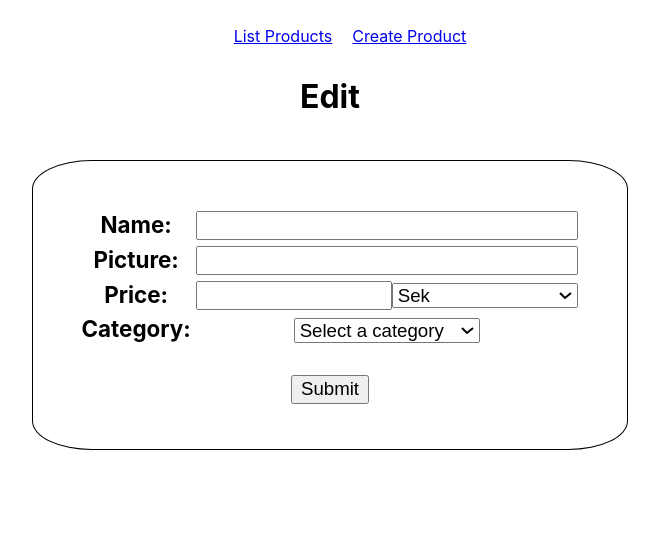
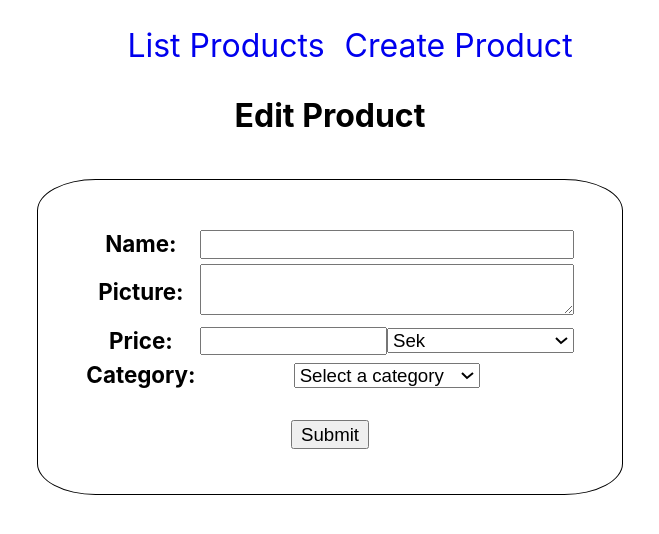
Before and after one commit to NiklasSod/nitea_frontend, a React (Create React App) app: page /product/1/edit in a window 1280 px wide. Shown: the top 534 px of the page, without its empty margins (310-969 px from the left). Built offline with nearby package versions, Linux system fonts and the light colour scheme; no server answers; the HTML template or start-up script is replaced by a standard one.

Commit message:
some style, work on search func

```diff
--- a/src/App.css
+++ b/src/App.css
@@ -1,6 +1,18 @@
+/* Box sizing rules */
+*,
+*::before,
+*::after {
+  box-sizing: border-box;
+}
+
+/* chrome, safari, opera */
+::-webkit-scrollbar {
+  display: none;
+}
+
 .App {
   text-align: center;
-  margin: 0 5em 0 5em;
+  margin: 0 8em 0 8em;
 }
 
 nav ul {
@@ -10,4 +22,13 @@ nav ul {
 nav ul li {
   display: inline-block;
   padding: 10px;
+  font-size: 2em;
 }
+
+a {
+  text-decoration: none;
+}
+
+a:visited {
+  color:blue;
+}
--- a/src/Styles/ListProduct.scss
+++ b/src/Styles/ListProduct.scss
@@ -1,7 +1,13 @@
 #card {
-    width: calc((1/3)*100%);
-    height: calc((1/3)*100%);
+    width: calc((1/4)*100%);
+    height: calc((1/4)*100%);
     display: inline-block;
+    padding: 1em;
+    position: relative;
+}
+
+#card_title {
+    width: 100%;
 }
 
 #cover {
@@ -10,13 +16,19 @@
 }
 
 #info {
-    position: relative;
+    height: 100%;
+    padding-top: 2em;
+}
+
+#icons {
+    position: absolute;
+    bottom: 1.4em;
+    right: 1.6em;
 }
 
 #editIcon {
-    width: 2em;
-    height: 2em;
-    margin-right: 1em;
+    width: 20%;
+    height: 20%;
     // background-color:white;
     // z-index: 10;
     // &:hover {
@@ -34,10 +46,9 @@
 // }
 
 #deleteIcon {
-    width: 2em;
-    height: 2em;
-    bottom: 0;
-    position: absolute;
+    width: 20%;
+    height: 20%;
+    margin-right: 1em;
         &:hover {
             cursor: pointer;
         }
--- a/src/components/CreateProduct.js
+++ b/src/components/CreateProduct.js
@@ -13,6 +13,7 @@ export default function CreateProduct() {
         setInputs(values => ({...values, [name]: value}));
     };
 
+    // temp improve
     const handleSubmit = (e) => {
         e.preventDefault();
         if (inputs.product_name && inputs.product_name.length < 3){
@@ -44,7 +45,10 @@ export default function CreateProduct() {
                         </tr>
                         <tr>
                             <th><label>Picture: </label></th>
-                            <td><input type="text" name="product_url" id="input" onChange={handleChange} /></td>
+                            <td><textarea type="text" name="product_url" id="input" onChange={handleChange}
+                                    rows={2}
+                                />
+                            </td>
                         </tr>
                         <tr>
                             <th><label>Price: </label></th>
@@ -69,6 +73,7 @@ export default function CreateProduct() {
                                 <option value="4">Racing</option>
                                 <option value="5">Simulation</option>
                                 <option value="6">Party</option>
+                                <option value="7">Horror</option>
                             </select>
                             </td>
                         </tr>
--- a/src/components/EditProduct.js
+++ b/src/components/EditProduct.js
@@ -16,6 +16,7 @@ export default function EditProduct() {
 
     const handleSubmit = (e) => {
         e.preventDefault();
+        // temp improve
         if (inputs.product_name && inputs.product_name.length < 3){
             alert('Name the game!');
         } else if (inputs.product_url && inputs.product_url.length < 3){
@@ -38,11 +39,11 @@ export default function EditProduct() {
         axios.get(`http://localhost/niklas/arbetsprov_nitea/product/${id}/edit`).then(res => {
             setInputs(res.data);
         });
-    }, []);
+    }, [id]);
 
     return(
         <>
-            <h1>Edit</h1>
+            <h1>Edit Product</h1>
             <form id="create_form">
                 <table>
                     <tbody>
@@ -52,7 +53,10 @@ export default function EditProduct() {
                         </tr>
                         <tr>
                             <th><label>Picture: </label></th>
-                            <td><input defaultValue={inputs.product_url} type="text" name="product_url" id="input" onChange={handleChange} /></td>
+                            <td><textarea defaultValue={inputs.product_url} type="text" name="product_url" id="input" onChange={handleChange}
+                                rows={2}
+                                />
+                            </td>
                         </tr>
                         <tr>
                             <th><label>Price: </label></th>
@@ -77,6 +81,7 @@ export default function EditProduct() {
                                 <option value="4">Racing</option>
                                 <option value="5">Simulation</option>
                                 <option value="6">Party</option>
+                                <option value="7">Horror</option>
                             </select>
                             </td>
                         </tr>
--- a/src/components/ListProduct.js
+++ b/src/components/ListProduct.js
@@ -8,6 +8,8 @@ import deleteIcon from '../Styles/icons/icons8-remove-80.png';
 
 export default function ListProduct() {
     const [products, setProducts] = useState([]);
+    const [searchInput, setSearchInput] = useState('');
+    const [filteredResults, setFilteredResults] = useState([]);
 
     const imageOnClick = (name, id) => {
         const answer = window.confirm(`Are you sure you want to remove ${name}?`);
@@ -15,6 +17,18 @@ export default function ListProduct() {
             axios.delete(`http://localhost/niklas/arbetsprov_nitea/product/${id}/delete`).then(res => {
                 window.location.reload(true);
             });
+        };
+    };
+
+    const searchProduct = (e) => {
+        setSearchInput(e.target.value);
+        if(searchInput !== ''){
+            const filteredProducts = products.filter((product) => {
+                return Object.values(product).join('').toLowerCase().includes(searchInput.toLowerCase());
+            });
+            setFilteredResults(filteredProducts);
+        } else {
+            setFilteredResults(products)
         };
     };
 
@@ -26,20 +40,26 @@ export default function ListProduct() {
 
     return(
         <>
+            {/* temp change products to filteredResults and complete work on searchbar */}
+            {/* <input onChange={(e) => searchProduct(e)}></input> */}
+            <br />
             {products && products.map((product, key) => {
                 return (
+                    // temp card styling
                 <div id="card" key={key}>
                     <h1 id="card_title">{product.name}</h1>
                     <div>
                         <img id="cover" src={product.product_url} alt={product.name} />
                         <div id="info">
                             <p>{product.price} {product.currency}</p>
-                            <p>{product.genre}</p>
+                            <p id="genres">{product.genre}</p>
+                        <div id="icons">
                             <a href={`product/${product.id}/edit`}>
                                 {/* <img id="editIconMoving" alt="edit" src={editIconMoving} /> */}
                                 <img id="editIcon" alt="edit" src={editIcon} />
                             </a>
                             <img id="deleteIcon" alt="delete" src={deleteIcon} onClick={ () => imageOnClick(product.name, product.id) } />
+                        </div>
                         </div>
                     </div>
                 </div>
```
